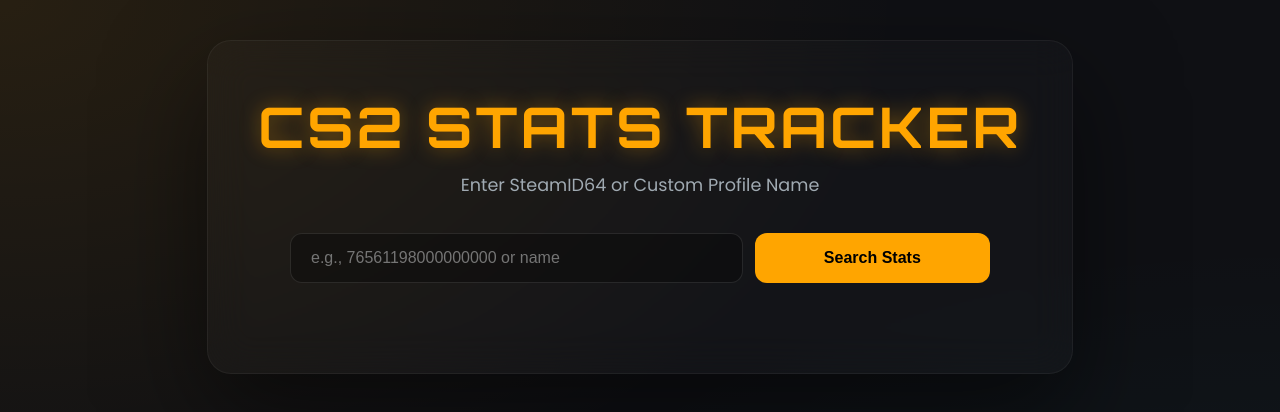
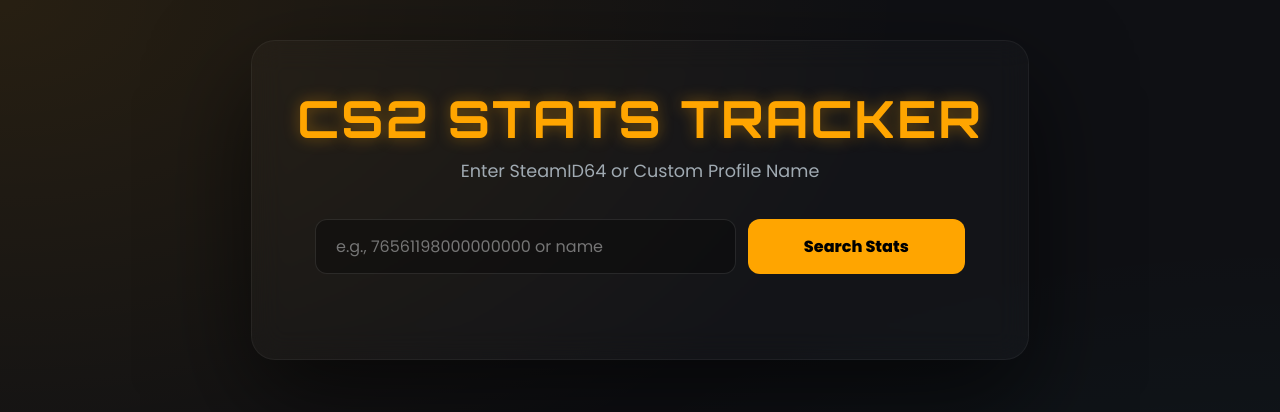
Before and after one commit to vthish/CS2-stats-tracker, a React (Vite) app: page / in a window 1280 px wide. Shown: the top 412 px of the page. Built offline with nearby package versions, Linux system fonts and the light colour scheme.

Commit message:
UI: Reverted to Poppins font and kept blue hover effect

```diff
--- a/src/App.css
+++ b/src/App.css
@@ -1,9 +1,10 @@
-@import url('https://fonts.googleapis.com/css2?family=Orbitron:wght@700&family=Poppins:wght@400;600;800&display=swap');
+@import url('https://fonts.googleapis.com/css2?family=Poppins:wght@300;400;600;800&display=swap');
 
 * {
   box-sizing: border-box;
   margin: 0;
   padding: 0;
+  font-family: 'Poppins', sans-serif;
 }
 
 body {
@@ -16,44 +17,45 @@
   width: 100%;
   display: flex;
   justify-content: center;
-  align-items: flex-start; /* Starts from top for scrolling */
-  font-family: 'Poppins', sans-serif;
+  align-items: flex-start;
 }
 
 .app-wrapper {
   width: 100%;
   padding: 40px 20px;
   display: flex;
-  justify-content: center; /* Centers container on laptop */
+  justify-content: center;
+  align-items: center;
 }
 
 .app-container {
   background: rgba(255, 255, 255, 0.02);
-  backdrop-filter: blur(20px);
+  backdrop-filter: blur(15px);
   border: 1px solid rgba(255, 255, 255, 0.05);
   border-radius: 24px;
-  padding: clamp(20px, 5vw, 50px);
+  padding: clamp(20px, 5vw, 45px);
   width: 100%;
-  max-width: 1000px; /* Limits width on big screens */
-  margin: 0 auto; /* Force centering */
-  box-shadow: 0 40px 100px rgba(0, 0, 0, 0.5);
+  max-width: 950px;
+  margin: 0 auto;
+  box-shadow: 0 40px 100px rgba(0, 0, 0, 0.6);
   text-align: center;
 }
 
 .title-glow {
-  font-family: 'Orbitron', sans-serif;
-  font-size: clamp(1.8rem, 6vw, 3.5rem);
+  font-size: clamp(1.8rem, 6vw, 3.2rem);
+  font-weight: 800; /* Extra bold for the title */
   color: #ffa500;
   text-transform: uppercase;
-  letter-spacing: 3px;
-  margin-bottom: 10px;
-  text-shadow: 0 0 20px rgba(255, 165, 0, 0.4);
+  letter-spacing: 2px;
+  margin-bottom: 8px;
+  text-shadow: 0 0 15px rgba(255, 165, 0, 0.4);
 }
 
 .subtitle {
   color: #a0aab2;
   margin-bottom: 35px;
   font-size: clamp(0.9rem, 2vw, 1.1rem);
+  font-weight: 400;
 }
 
 .search-box {
@@ -61,12 +63,12 @@
   gap: 12px;
   justify-content: center;
   margin: 0 auto 40px auto;
-  max-width: 700px;
+  max-width: 650px;
 }
 
 .search-box input {
   flex: 2;
-  padding: 15px 20px;
+  padding: 14px 20px;
   font-size: 1rem;
   border-radius: 12px;
   border: 1px solid rgba(255, 255, 255, 0.1);
@@ -82,7 +84,7 @@
 
 .search-box button {
   flex: 1;
-  padding: 15px;
+  padding: 14px;
   font-size: 1rem;
   font-weight: 700;
   border-radius: 12px;
@@ -90,7 +92,7 @@
   background: #ffa500;
   color: #000;
   cursor: pointer;
-  transition: 0.3s cubic-bezier(0.175, 0.885, 0.32, 1.275);
+  transition: 0.3s;
 }
 
 .search-box button:hover:not(:disabled) {
@@ -101,35 +103,38 @@
 .stats-grid {
   display: grid;
   grid-template-columns: repeat(auto-fit, minmax(200px, 1fr));
-  gap: 20px;
+  gap: 18px;
 }
 
 .stat-card {
   background: rgba(255, 255, 255, 0.03);
-  padding: 20px;
+  padding: 22px;
   border-radius: 16px;
   border-left: 4px solid #ffa500;
   text-align: left;
-  transition: 0.3s;
+  transition: 0.3s ease;
 }
 
 .stat-card:hover {
-  transform: translateY(-5px);
+  transform: translateY(-8px);
   background: rgba(255, 255, 255, 0.06);
+  border-left-color: #00e5ff; /* Blue border on hover */
+  box-shadow: 0 10px 25px rgba(0, 229, 255, 0.1);
 }
 
 .stat-name {
-  font-size: 0.75rem;
-  color: #ffa500;
-  font-weight: 800;
+  font-size: 0.8rem;
+  color: #8b9bb4;
+  font-weight: 600;
+  text-transform: uppercase;
   letter-spacing: 1px;
-  margin-bottom: 8px;
+  margin-bottom: 6px;
   display: block;
 }
 
 .stat-value {
-  font-family: 'Orbitron', sans-serif;
-  font-size: 1.6rem;
+  font-size: 1.8rem;
+  font-weight: 800; /* Back to bold Poppins */
   color: #ffffff;
 }
 
@@ -139,10 +144,13 @@
   }
   .stats-grid {
     grid-template-columns: repeat(2, 1fr);
-    gap: 12px;
+    gap: 10px;
+  }
+  .stat-card {
+    padding: 15px;
   }
   .stat-value {
-    font-size: 1.2rem;
+    font-size: 1.4rem;
   }
 }
 
```
